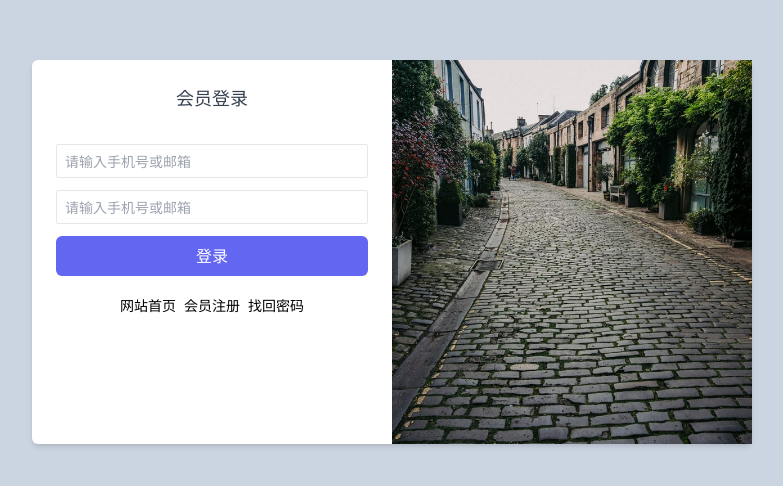
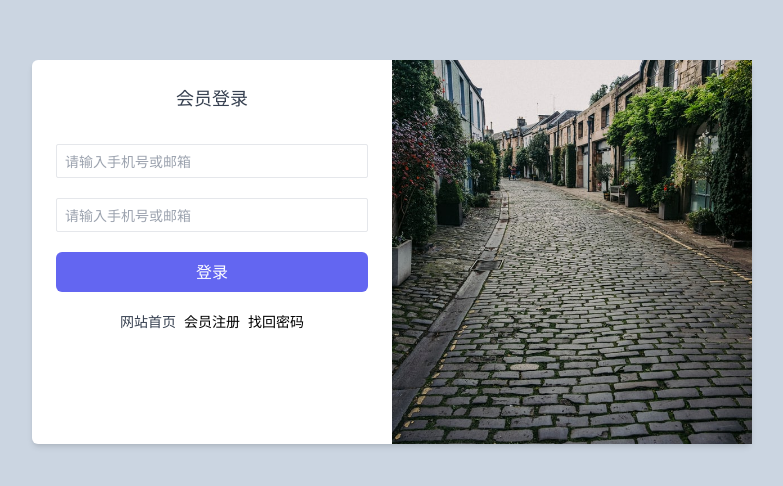
Before and after one commit to wangwenqiangGitHub/vue_admin, a Vue app: page /auth/login in a window 1280 px wide. Shown: the part 148-634 px from the top of the page, without its empty margins (248-1031 px from the left). Built offline with nearby package versions, Linux system fonts and the light colour scheme.

Commit message:
提取vue组件

```diff
--- /dev/null
+++ b/src/components/form/hd-button.vue
@@ -0,0 +1,11 @@
+<script setup lang="ts"></script>
+
+<template>
+  <button class="hd-button mt-5">登录</button>
+</template>
+
+<style lang="scss">
+.hd-button {
+  @apply bg-indigo-500 text-white w-full py-2 rounded-md mt-3 hover:bg-violet-500 duration-300;
+}
+</style>
--- /dev/null
+++ b/src/components/form/hd-input.vue
@@ -0,0 +1,11 @@
+<script setup lang="ts"></script>
+
+<template>
+  <input type="text" placeholder="请输入手机号或邮箱" class="hd-input" />
+</template>
+
+<style lang="scss">
+.hd-input {
+  @apply border w-full rounded-sm py-1 px-2 outline-none border-gray-200 placeholder:text-sm focus:ring-2 ring-offset-2 ring-offset-violet-600 duration-300 focus:border-white;
+}
+</style>
--- /dev/null
+++ b/src/components/form/hd-link.vue
@@ -0,0 +1,7 @@
+<script setup lang="ts"></script>
+
+<template>
+  <a href class="text-sm text-gray-700 hover:text-violet-700">网站首页</a>
+</template>
+
+<style lang="scss"></style>
--- a/src/views/auth/login.vue
+++ b/src/views/auth/login.vue
@@ -1,4 +1,8 @@
-<script setup lang="ts"></script>
+<script setup lang="ts">
+import hdInput from '@/components/form/hd-input.vue'
+import HdButton from '../../components/form/hd-button.vue'
+import HdLink from '../../components/form/hd-link.vue'
+</script>
 
 <template>
   <div class="bg-slate-300 h-screen flex justify-center items-start md:items-center p-5">
@@ -6,12 +10,16 @@
       <div class="p-6">
         <h2 class="text-center text-gray-700 text-lg">会员登录</h2>
         <div class="mt-8">
-          <input type="text" placeholder="请输入手机号或邮箱" class="hd-input" />
-          <input type="text" placeholder="请输入手机号或邮箱" class="hd-input mt-3" />
+          <!-- <input type="text" placeholder="请输入手机号或邮箱" class="hd-input mt-3" />
+          <input type="text" placeholder="请输入手机号或邮箱" class="hd-input mt-3" /> -->
+          <hdInput />
+          <hdInput class="mt-5" />
         </div>
-        <button class="hd-button mt-3">登录</button>
+        <!-- <button class="hd-button mt-5">登录</button> -->
+        <HdButton />
         <div class="flex gap-2 justify-center mt-5">
-          <a href class="text-sm">网站首页</a>
+          <!-- <a href class="text-sm">网站首页</a> -->
+          <HdLink />
           <a href class="text-sm">会员注册</a>
           <a href class="text-sm">找回密码</a>
         </div>
@@ -24,10 +32,10 @@
 </template>
 
 <style lang="scss">
-.hd-input {
-  @apply border w-full rounded-sm py-1 px-2 outline-none border-gray-200 placeholder:text-sm focus:ring-2 ring-offset-2 ring-offset-violet-600 duration-300 focus:border-white;
-}
-.hd-button {
-  @apply bg-indigo-500 text-white w-full py-2 rounded-md mt-3 hover:bg-violet-500 duration-300;
-}
+// .hd-input {
+//   @apply border w-full rounded-sm py-1 px-2 outline-none border-gray-200 placeholder:text-sm focus:ring-2 ring-offset-2 ring-offset-violet-600 duration-300 focus:border-white;
+// }
+// .hd-button {
+//   @apply bg-indigo-500 text-white w-full py-2 rounded-md mt-3 hover:bg-violet-500 duration-300;
+// }
 </style>
```
